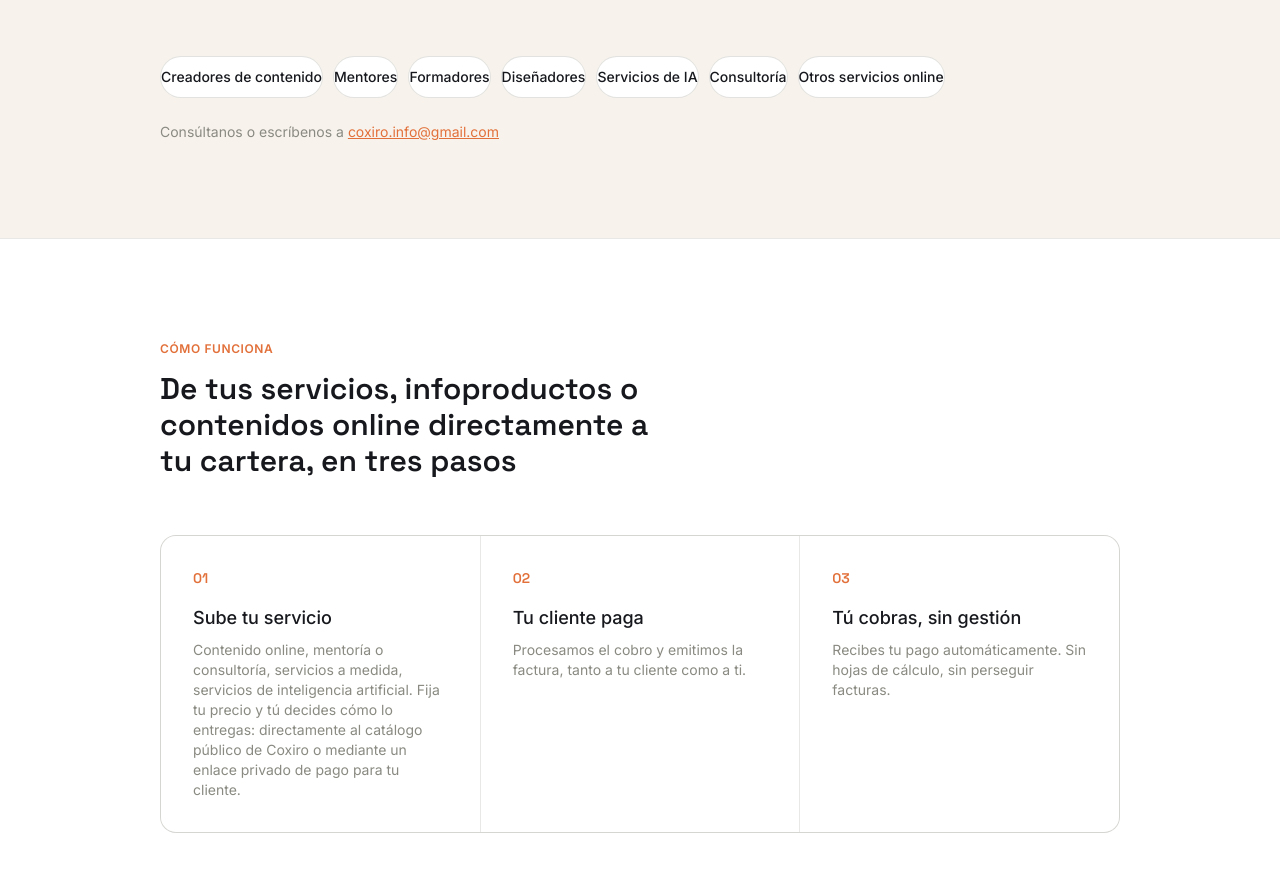
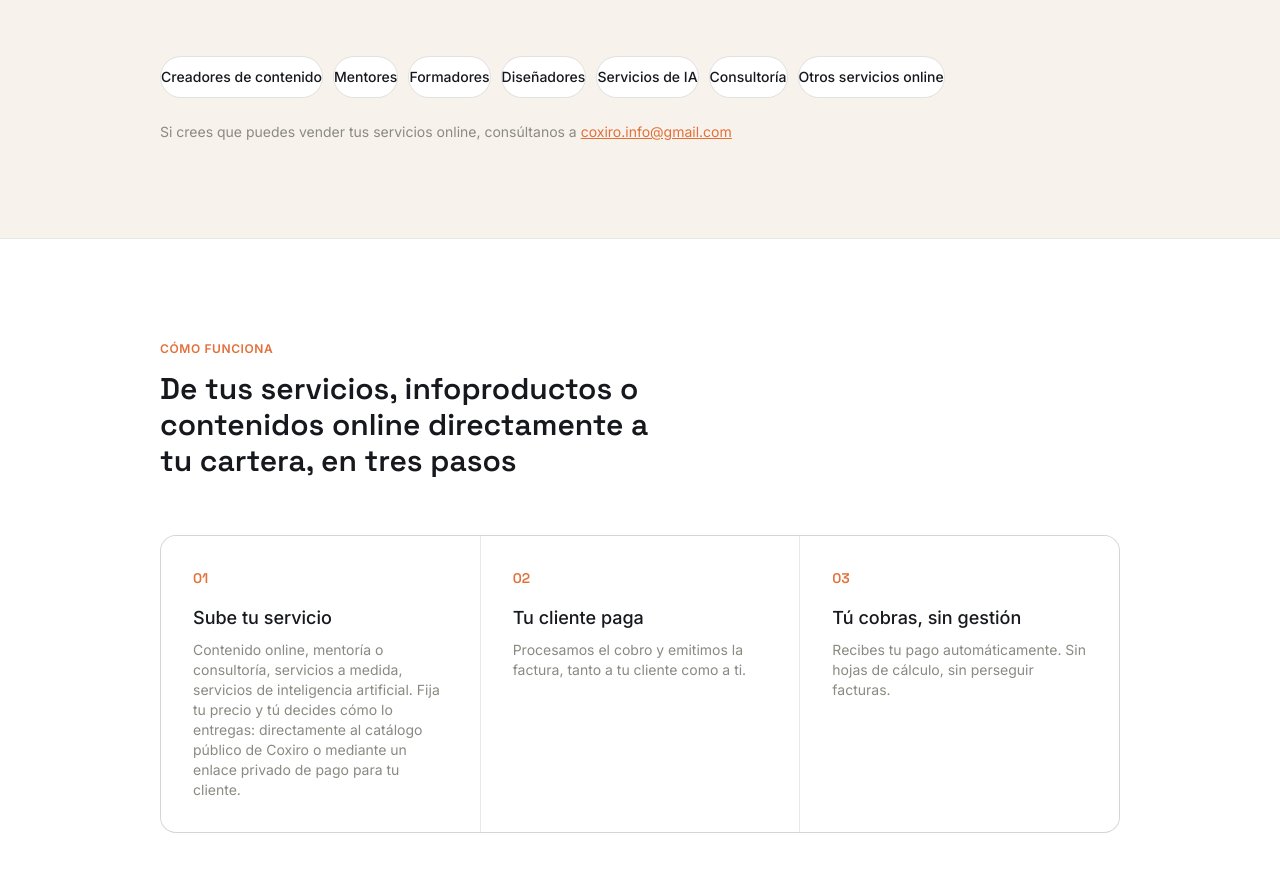
Before and after one commit to jennyanne919-pixel/COXIRO, a Next.js app: page / in a window 1280 px wide. Shown: the part 1292-2164 px from the top of the page. Built offline with nearby package versions, Linux system fonts and the light colour scheme; no server answers.

Commit message:
Quitar aviso de categorias limitadas, restaurar frase de contacto en para quien

```diff
--- a/app/page.tsx
+++ b/app/page.tsx
@@ -226,7 +226,7 @@ export default async function LandingPage() {
           ))}
         </div>
         <p className="text-sm text-stone mt-6">
-          Consúltanos o escríbenos a{" "}
+          Si crees que puedes vender tus servicios online, consúltanos a{" "}
           <a href="mailto:coxiro.info@gmail.com" className="text-copper underline">
             coxiro.info@gmail.com
           </a>
--- a/app/registro/RegistroForm.tsx
+++ b/app/registro/RegistroForm.tsx
@@ -104,11 +104,6 @@ export default function RegistroForm({
                   </option>
                   <option value="Servicios">Servicios</option>
                 </select>
-                <p className="text-xs text-stone mt-1">
-                  De momento solo damos de alta mentorías, cursos y servicios
-                  de IA — pronto
-                  abriremos más categorías.
-                </p>
               </div>
             </>
           )}
```
